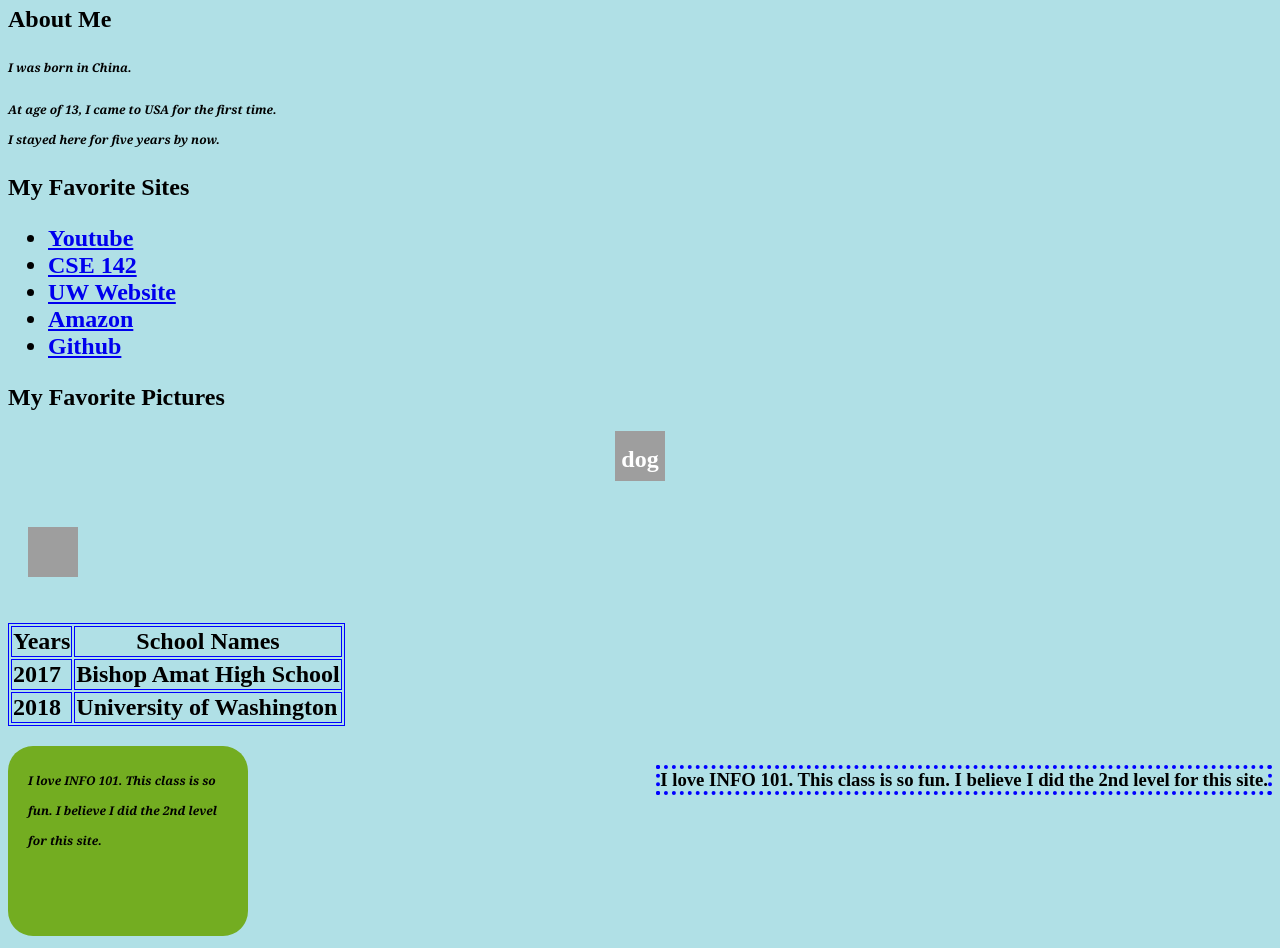
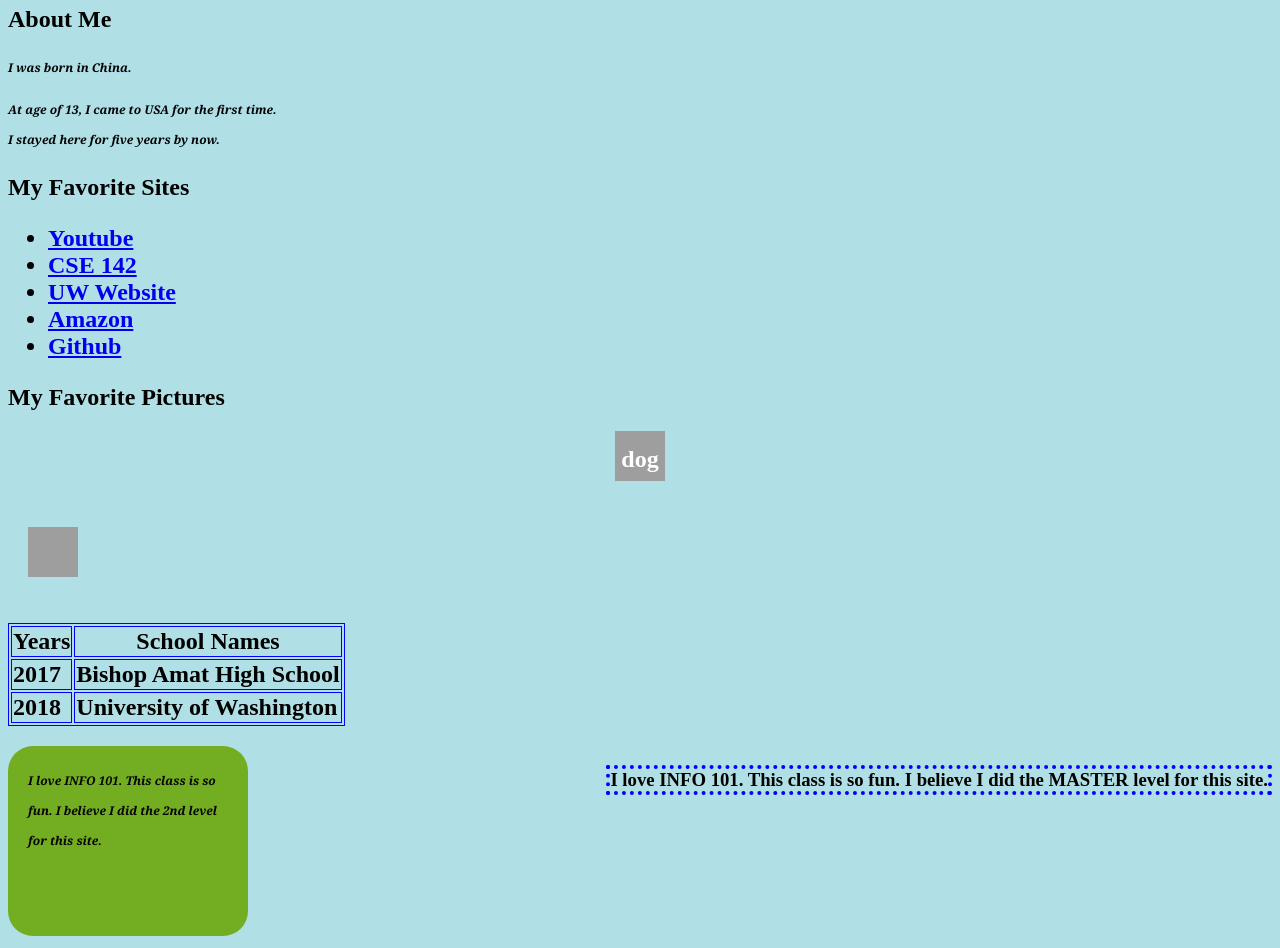
Before and after one commit to stevenzy-1836736/stevenzy-1836736.github.io, a plain HTML site: page someCss.html in a window 1280 px wide. Shown: the part 93-1041 px from the top of the page. Drawn offline with Linux system fonts and the light colour scheme; grey boxes are pictures that could not be loaded.

Commit message:
Add files via upload

```diff
--- a/someCss.html
+++ b/someCss.html
@@ -87,7 +87,7 @@
                   </table>
     </h2>
     <h3>
-        I love INFO 101. This class is so fun. I believe I did the 2nd level for this site.
+        I love INFO 101. This class is so fun. I believe I did the MASTER level for this site.
     </h3>
 
     <p id="rcorners1">I love INFO 101. This class is so fun. I believe I did the 2nd level for this site. </p>
```
